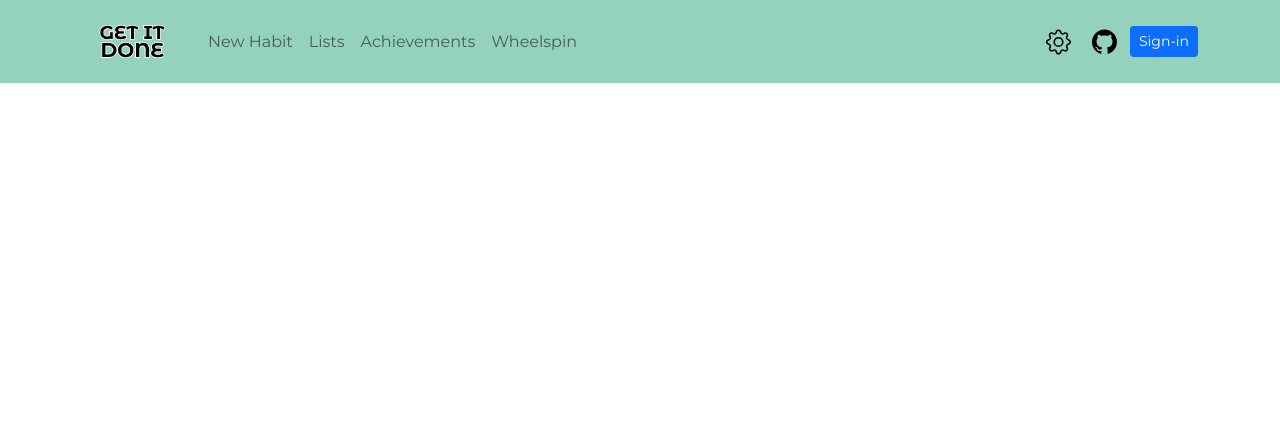
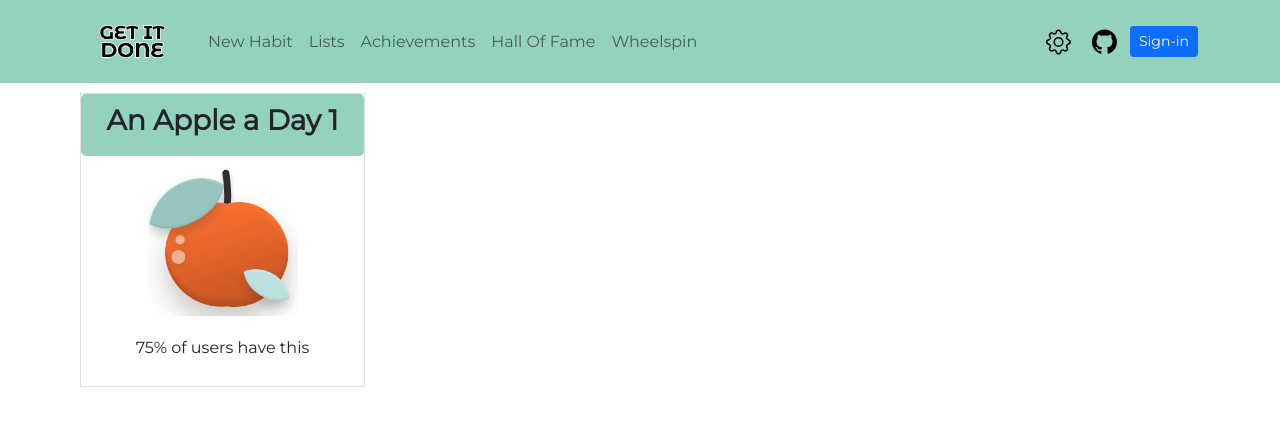
Before and after one commit to ccb1139/Get-it-Done-Gamified-to-do-list, a React (Create React App) app: page /Get-it-Done-Gamified-to-do-list/HallOfFrame in a window 1280 px wide. Shown: the top 426 px of the page. Built offline with nearby package versions, Linux system fonts and the light colour scheme.

Commit message:
Added Hall of fame

```diff
--- a/src/App.js
+++ b/src/App.js
@@ -8,6 +8,7 @@ import NewHabit from './components/NewHabit';
 import Wheelspin from './components/Wheelspin';
 import React from "react";
 import { BrowserRouter as Router, Routes, Route} from 'react-router-dom';
+import HallOfFrame from './components/HallOfFame';
 
 
 function App() {
@@ -25,6 +26,7 @@ function App() {
         <Route path={appname + "/Achievements"} element={<Achievements />} />
         {/* Temp wheel spin button on nav bar */}
 
+        <Route path={appname + "/HallOfFrame"} element={<HallOfFrame />} />
         <Route path={appname + "/Wheelspin"} element={<Wheelspin/>} />
       </Routes>
 
--- a/src/components/Donut.js
+++ b/src/components/Donut.js
@@ -10,7 +10,7 @@ import {
 // Size = the donut is in a square div so the size of one side of the div
 function Donut({complete, total, size}) {
   return (
-      <div style={{padding: "15px", maxHeight: size, maxWidth: size}}>
+      <div style={{padding: "15px", height: size, width: size}}>
           <CircularProgressbar
             value={(complete/total) * 100}
             text={complete + " / " + total}
--- /dev/null
+++ b/src/components/HOFAchCard.js
@@ -0,0 +1,30 @@
+import React from 'react'
+import '../css/HallOfFame.css'
+import Image from 'react-bootstrap/Image'
+
+function HOFAchCard({ title, badge, description }) {
+    const expandBadge = (badgeId) => {
+        badgeId.target.classList.add('cardHover');
+    }
+    const shrinkBadge = (badgeId) => {
+        badgeId.target.classList.remove('cardHover');
+    }
+
+    return (
+        <div id="HOFCard" className='col-sm-3 border'>
+            <div id="HOFCardHeader"className='row-sm HOFcardInfo'>
+                <h3 style={{fontWeight:"bold"}}>{title}</h3>
+            </div>
+            <div className='row-sm HOFcardInfo'>
+                <Image className='col acvh-img' id="achv-badge"
+                    src={require('../img/badges/' + badge + "/3.png")}
+                    onMouseOver={expandBadge} onMouseLeave={shrinkBadge}/>
+            </div>
+            <div className='row-sm HOFcardInfo'>
+                <p>75% of users have this</p>
+            </div>
+        </div>
+    )
+}
+
+export default HOFAchCard
--- /dev/null
+++ b/src/components/HallOfFame.js
@@ -0,0 +1,18 @@
+import React from 'react'
+import '../css/HallOfFame.css'
+import HOFAchCard from './HOFAchCard'
+import Achievement from './Achievement'
+import Donut from './Donut'
+
+function HallOfFrame() {
+    return (
+        <div className='container'>
+            <div className='row'>
+                <HOFAchCard title={"An Apple a Day 1"} badge="001" description={"Complete 7 tasks total"}></HOFAchCard>
+            </div>
+
+        </div>
+    )
+}
+
+export default HallOfFrame
--- a/src/components/Nav.js
+++ b/src/components/Nav.js
@@ -34,6 +34,7 @@ const MainNav = () => {
               <Nav.Link as={Link} to={appname + "/Tasks"}> Lists </Nav.Link>
               <Nav.Link as={Link} to={appname + "/Achievements"}> Achievements</Nav.Link>
               {/* Temp wheelspin button on nav bar */}
+              <Nav.Link as={Link} to={appname + "/HallOfFrame"}> Hall Of Fame</Nav.Link>
               <Nav.Link as={Link} to={appname + "/Wheelspin"}> Wheelspin</Nav.Link>
             </Nav>
 
--- /dev/null
+++ b/src/css/HallOfFame.css
@@ -0,0 +1,33 @@
+#HOFCard{
+    padding-left: 0px;
+    padding-right: 0px;
+    margin: 10px;
+    text-align: center;
+}
+#HOFCardHeader{
+    background-color: #94d2bd;
+    border-radius: 5px;
+}
+.HOFcardInfo{
+    padding: 10px;
+    display: flex;
+    justify-content: center;
+}
+
+
+
+/* Animations */
+.cardHover{
+    animation: growHOF 1s ease 0s 1 normal forwards;
+}
+@keyframes growHOF {
+    0% {
+      box-shadow: 0 0 0 0 rgba(0, 0, 0, 0);
+      transform: scale(1);
+    }
+
+    100% {
+      box-shadow: 0 0 20px 0px rgba(0, 0, 0, 0.35);
+      transform: scale(1.2);
+    }
+  }
```
